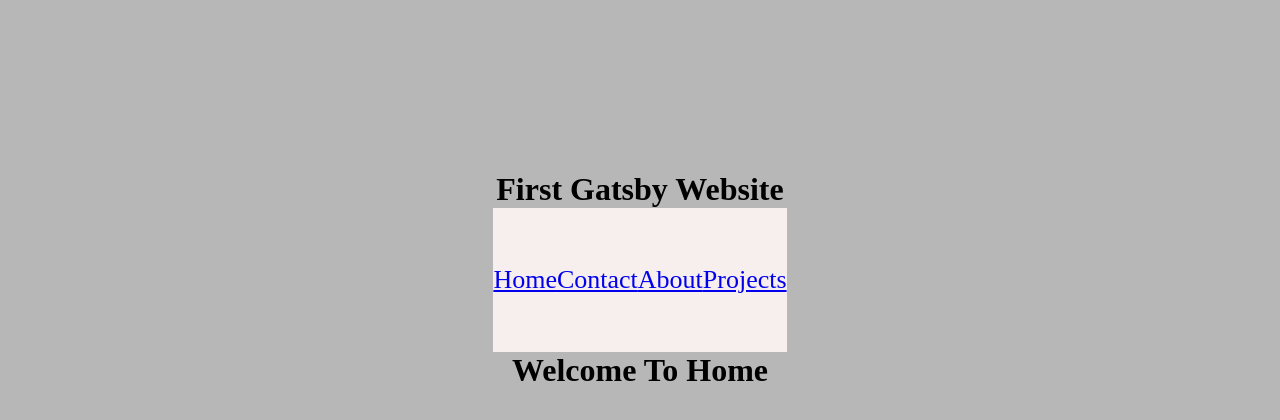
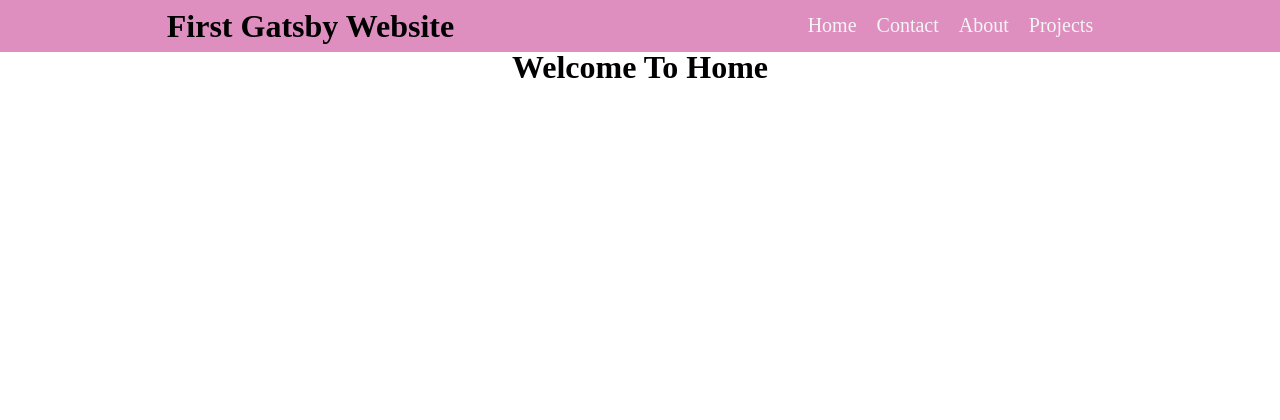
Before and after one commit to abdulwaqar844/jamstack-serverless, a Gatsby site: page / in a window 1280 px wide. Built offline with nearby package versions, Linux system fonts and the light colour scheme; Gatsby itself is replaced by a stand-in of ours.

Commit message:
style updated

```diff
--- a/src/components/layout.module.css
+++ b/src/components/layout.module.css
@@ -1,12 +1,29 @@
 .nav{
 
-    background-color: rgb(247, 238, 238);
-    font-style: bold;
-    color: black;
-    font-size: 26px;
-    align-items: center;
-    display: flex;
-    justify-content: space-around;
-    flex-direction: row;
-    height: 18vh;
+  padding: 10px;
+  justify-content: space-around;
 }
+
+.header{
+    margin: auto;
+    justify-content: space-between;
+    margin: 0px;
+display: flex;
+flex-direction: row;
+width: 100%;
+background-color: rgb(223, 142, 192);
+
+
+}
+.item{
+    padding: 10px;
+    text-decoration: none;
+    font-size: 20px;
+color: whitesmoke;
+
+
+}
+
+  .item:hover {
+    background-color: lightgreen;
+  }
--- a/src/components/layout.tsx
+++ b/src/components/layout.tsx
@@ -7,16 +7,19 @@
 
 export default ({ children }: LayoutProps) => {
   return (
-    <div style={{  textAlign: "center", }} >
-      <h1 >First Gatsby Website</h1>
+    <div>
+    <div className={styles.header} >
+      <div><h1 >First Gatsby Website</h1>
+      </div>
+
       <div className={styles.nav}>
-        <Link to="/">Home</Link>
-        <Link to="/contact">Contact</Link>
-        <Link to="/about">About</Link>
-        <Link to="/project">Projects</Link>
+        <Link className={styles.item} to="/">Home</Link>
+        <Link className={styles.item} to="/contact">Contact</Link>
+        <Link className={styles.item} to="/about">About</Link>
+        <Link className={styles.item} to="/project">Projects</Link>
 
       </div>
-
+      </div>
       {children}
     </div>
   )
--- a/src/pages/about.module.css
+++ b/src/pages/about.module.css
@@ -4,6 +4,6 @@
     letter-spacing: 5px;
 }
 .introdetail{
-    margin: 0;
+    margin: auto;
     font-size: 20px;
 }
--- a/src/styles/global.css
+++ b/src/styles/global.css
@@ -1,16 +1,16 @@
 html {
-    background-color: rgb(184, 183, 183);
+    background-color: rgb(255, 255, 255);
   }
   * {
-    padding: 0;
-    margin: 0;
+    padding: auto;
+    margin: auto;
   }
 
   body {
-    display: flex;
+    display: flexbox;
     flex-direction: column;
     justify-content: center;
     align-items: center;
-    position: relative;
-    min-height: 70vh;
+    text-align: center;
+    line-height: 30px;
   }
```
